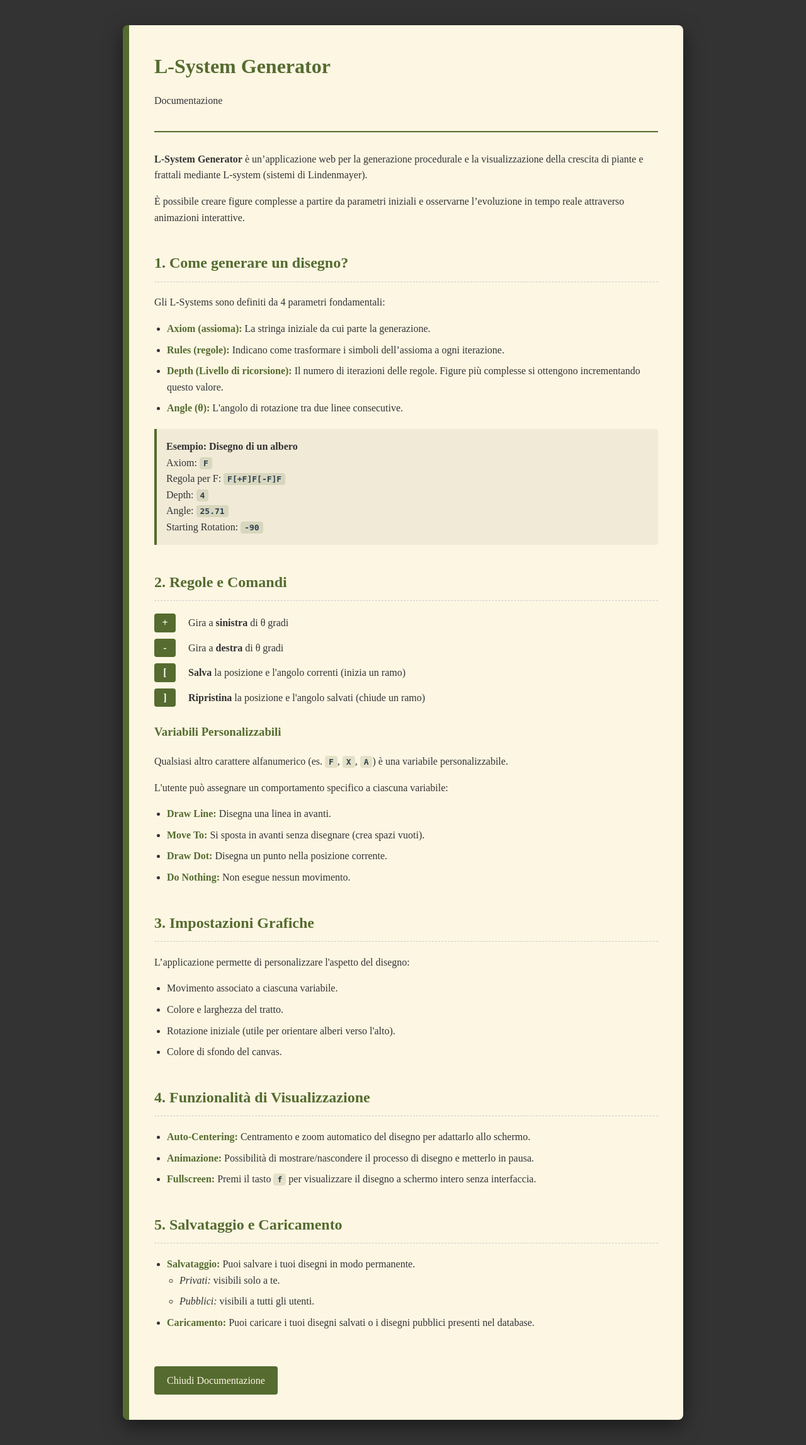
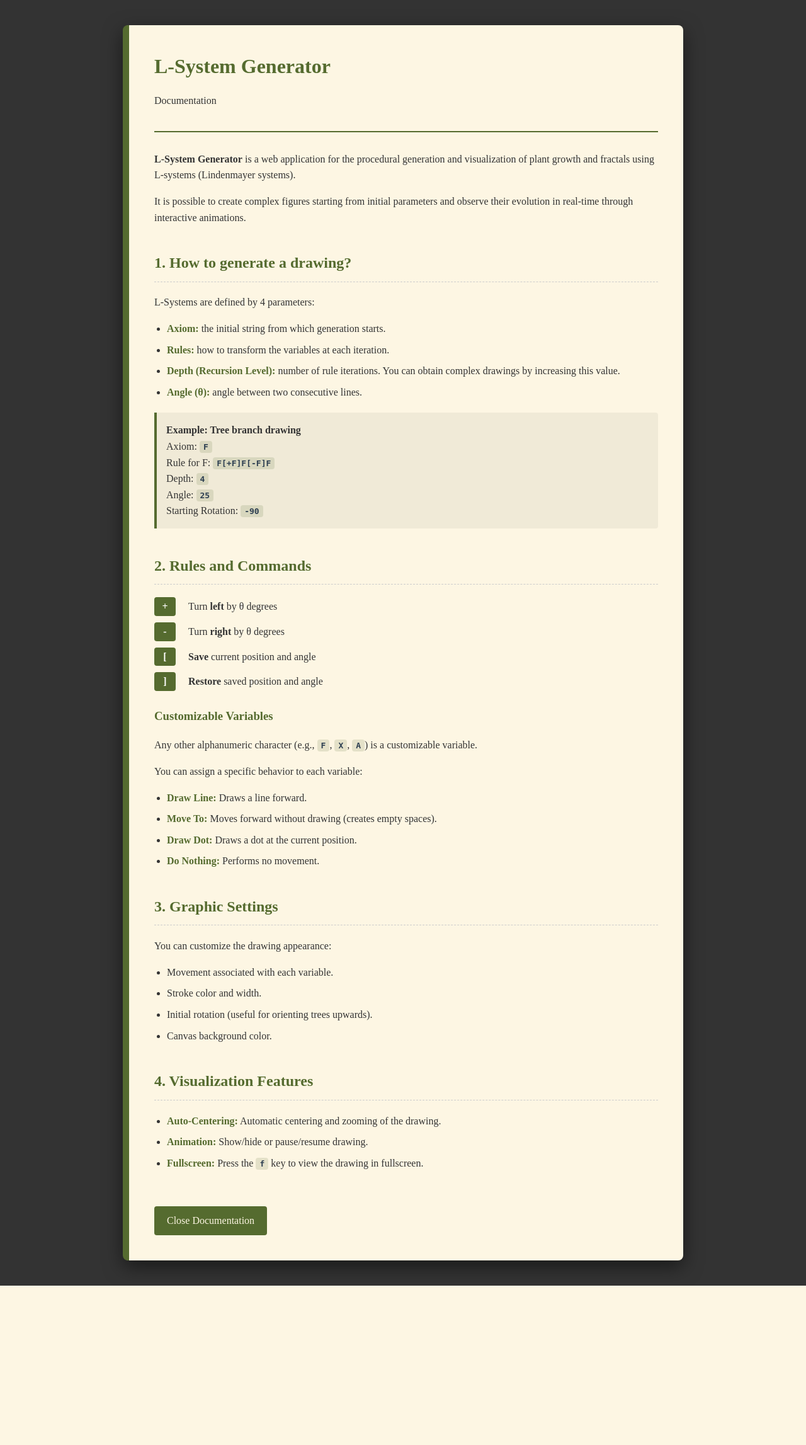
Before and after one commit to daisydaisyyy/l-system-generator, a PHP site: page /html/docs.html in a window 1280 px wide. Shown: the whole page at 63% size. After the commit the page ends 2041 px from the top, so only its background shows below. Run offline with PHP 8.4, Linux system fonts and the light colour scheme.

Commit message:
UI updates
Changes to match current dev branch

```diff
--- a/html/docs.html
+++ b/html/docs.html
@@ -1,9 +1,9 @@
 <!DOCTYPE html>
-<html lang="it">
+<html lang="en">
 <head>
     <meta charset="UTF-8">
     <meta name="viewport" content="width=device-width, initial-scale=1.0">
-    <title>Manuale Utente - L-System Generator</title>
+    <title>User Manual - L-System Generator</title>
     <link rel="stylesheet" href="../css/style_docs.css">
 </head>
 <body>
@@ -11,96 +11,83 @@
     <div class="container">
         <header>
             <h1>L-System Generator</h1>
-            <p>Documentazione</p>
+            <p>Documentation</p>
         </header>
 
         <div>
-            <p><strong>L-System Generator</strong> è un’applicazione web per la generazione procedurale e la visualizzazione della crescita di piante e frattali mediante L-system (sistemi di Lindenmayer).</p>
-            <p>È possibile creare figure complesse a partire da parametri iniziali e osservarne l’evoluzione in tempo reale attraverso animazioni interattive.</p>
+            <p><strong>L-System Generator</strong> is a web application for the procedural generation and visualization of plant growth and fractals using L-systems (Lindenmayer systems).</p>
+            <p>It is possible to create complex figures starting from initial parameters and observe their evolution in real-time through interactive animations.</p>
         </div>
 
         <section>
-            <h2>1. Come generare un disegno?</h2>
-            <p>Gli L-Systems sono definiti da 4 parametri fondamentali:</p>
+            <h2>1. How to generate a drawing?</h2>
+            <p>L-Systems are defined by 4 parameters:</p>
             <ul>
-                <li><strong>Axiom (assioma):</strong> La stringa iniziale da cui parte la generazione.</li>
-                <li><strong>Rules (regole):</strong> Indicano come trasformare i simboli dell’assioma a ogni iterazione.</li>
-                <li><strong>Depth (Livello di ricorsione):</strong> Il numero di iterazioni delle regole. Figure più complesse si ottengono incrementando questo valore.</li>
-                <li><strong>Angle (θ):</strong> L'angolo di rotazione tra due linee consecutive.</li>
+                <li><strong>Axiom:</strong> the initial string from which generation starts.</li>
+                <li><strong>Rules:</strong> how to transform the variables at each iteration.</li>
+                <li><strong>Depth (Recursion Level):</strong> number of rule iterations. You can obtain complex drawings by increasing this value.</li>
+                <li><strong>Angle (θ):</strong> angle between two consecutive lines.</li>
             </ul>
 
             <div class="example-box">
-                <strong>Esempio: Disegno di un albero</strong><br>
+                <strong>Example: Tree branch drawing</strong><br>
                 Axiom: <code>F</code><br>
-                Regola per F: <code>F[+F]F[-F]F</code><br>
+                Rule for F: <code>F[+F]F[-F]F</code><br>
                 Depth: <code>4</code><br>
-                Angle: <code>25.71</code><br>
+                Angle: <code>25</code><br>
                 Starting Rotation: <code>-90</code>
             </div>
         </section>
 
         <section>
-            <h2>2. Regole e Comandi</h2>
+            <h2>2. Rules and Commands</h2>
 
             <div class="commands-grid">
                 <div class="cmd-symbol">+</div>
-                <div class="cmd-desc">Gira a <strong>sinistra</strong> di θ gradi</div>
+                <div class="cmd-desc">Turn <strong>left</strong> by θ degrees</div>
 
                 <div class="cmd-symbol">-</div>
-                <div class="cmd-desc">Gira a <strong>destra</strong> di θ gradi</div>
+                <div class="cmd-desc">Turn <strong>right</strong> by θ degrees</div>
 
                 <div class="cmd-symbol">[</div>
-                <div class="cmd-desc"><strong>Salva</strong> la posizione e l'angolo correnti (inizia un ramo)</div>
+                <div class="cmd-desc"><strong>Save</strong> current position and angle</div>
 
                 <div class="cmd-symbol">]</div>
-                <div class="cmd-desc"><strong>Ripristina</strong> la posizione e l'angolo salvati (chiude un ramo)</div>
+                <div class="cmd-desc"><strong>Restore</strong> saved position and angle</div>
             </div>
 
-            <h3>Variabili Personalizzabili</h3>
-            <p>Qualsiasi altro carattere alfanumerico (es. <code>F</code>, <code>X</code>, <code>A</code>) è una variabile personalizzabile.</p>
-            <p>L'utente può assegnare un comportamento specifico a ciascuna variabile:</p>
+            <h3>Customizable Variables</h3>
+            <p>Any other alphanumeric character (e.g., <code>F</code>, <code>X</code>, <code>A</code>) is a customizable variable.</p>
+            <p>You can assign a specific behavior to each variable:</p>
             <ul>
-                <li><strong>Draw Line:</strong> Disegna una linea in avanti.</li>
-                <li><strong>Move To:</strong> Si sposta in avanti senza disegnare (crea spazi vuoti).</li>
-                <li><strong>Draw Dot:</strong> Disegna un punto nella posizione corrente.</li>
-                <li><strong>Do Nothing:</strong> Non esegue nessun movimento.</li>
+                <li><strong>Draw Line:</strong> Draws a line forward.</li>
+                <li><strong>Move To:</strong> Moves forward without drawing (creates empty spaces).</li>
+                <li><strong>Draw Dot:</strong> Draws a dot at the current position.</li>
+                <li><strong>Do Nothing:</strong> Performs no movement.</li>
             </ul>
         </section>
 
         <section>
-            <h2>3. Impostazioni Grafiche</h2>
-            <p>L’applicazione permette di personalizzare l'aspetto del disegno:</p>
+            <h2>3. Graphic Settings</h2>
+            <p>You can customize the drawing appearance:</p>
             <ul>
-                <li>Movimento associato a ciascuna variabile.</li>
-                <li>Colore e larghezza del tratto.</li>
-                <li>Rotazione iniziale (utile per orientare alberi verso l'alto).</li>
-                <li>Colore di sfondo del canvas.</li>
+                <li>Movement associated with each variable.</li>
+                <li>Stroke color and width.</li>
+                <li>Initial rotation (useful for orienting trees upwards).</li>
+                <li>Canvas background color.</li>
             </ul>
         </section>
 
         <section>
-            <h2>4. Funzionalità di Visualizzazione</h2>
+            <h2>4. Visualization Features</h2>
             <ul>
-                <li><strong>Auto-Centering:</strong> Centramento e zoom automatico del disegno per adattarlo allo schermo.</li>
-                <li><strong>Animazione:</strong> Possibilità di mostrare/nascondere il processo di disegno e metterlo in pausa.</li>
-                <li><strong>Fullscreen:</strong> Premi il tasto <code>f</code> per visualizzare il disegno a schermo intero senza interfaccia.</li>
+                <li><strong>Auto-Centering:</strong> Automatic centering and zooming of the drawing.</li>
+                <li><strong>Animation:</strong> Show/hide or pause/resume drawing.</li>
+                <li><strong>Fullscreen:</strong> Press the <code>f</code> key to view the drawing in fullscreen.</li>
             </ul>
         </section>
 
-        <section>
-            <h2>5. Salvataggio e Caricamento</h2>
-            <ul>
-                <li><strong>Salvataggio:</strong> Puoi salvare i tuoi disegni in modo permanente.
-                    <ul>
-                        <li><em>Privati:</em> visibili solo a te.</li>
-                        <li><em>Pubblici:</em> visibili a tutti gli utenti.</li>
-                    </ul>
-                </li>
-                <li><strong>Caricamento:</strong> Puoi caricare i tuoi disegni salvati o i disegni pubblici presenti nel database.</li>
-            </ul>
-        </section>
-
-        <a href="#" onclick="window.close();" class="back-link">Chiudi Documentazione</a>
+        <a href="#" onclick="window.close();" class="back-link">Close Documentation</a>
     </div>
 
 </body>
--- a/index.html
+++ b/index.html
@@ -5,8 +5,8 @@
   <meta charset="UTF-8">
   <meta name="viewport" content="width=device-width, initial-scale=1.0">
   <title>L-system generator</title>
-  <link rel="stylesheet" href="./css/style_main.css">
-  <script type="module" src="./js/main.js"></script>
+  <link rel="stylesheet" href="../css/style_main.css">
+  <script type="module" src="../js/main.js"></script>
 </head>
 
 <body>
@@ -84,7 +84,6 @@
   <div id="help-btn-container">
     <a href="./html/docs.html" target="_blank" title="Vai alla documentazione">Docs</a>
   </div>
-
 </body>
 
 </html>
--- a/js/main.js
+++ b/js/main.js
@@ -42,8 +42,9 @@ document.addEventListener('DOMContentLoaded', () => {
 
   // fullscreen
   document.addEventListener('keydown', (e) => {
-    const skip = 'input[type="text"], input[type="password"]';
+    const skip = 'input[type="text"]';
     if (e.key === "f" && !e.target.matches(skip)) { e.preventDefault(); ctx.canvas.requestFullscreen(); }
     else if (e.key === "Escape") { document.exitFullscreen().catch(()=>{}); elems.varModal.classList.add("hidden"); }
   });
+
 });
--- a/js/views/dom.js
+++ b/js/views/dom.js
@@ -30,6 +30,10 @@ export function getDOMElements() {
       confirmVarBtn: document.getElementById('confirmVarBtn'),
 
       // modals
+      loginModal: document.getElementById('loginModal'),
+      registerModal: document.getElementById('registerModal'),
+      saveModal: document.getElementById('saveModal'),
+      loadModal: document.getElementById('loadModal'),
       varModal: document.getElementById('varModal'),
     };
   }
```
Also changed, not shown: css/style_main.css (+22 -100 lines), js/controllers/canvasController.js (+5 -3 lines), js/controllers/configController.js (+5 -5 lines), js/models/l-system.js (+9 -2 lines), js/utils.js (+13 -0 lines), js/views/ui.js (+55 -0 lines), README.md.
